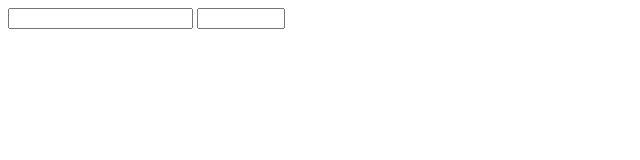
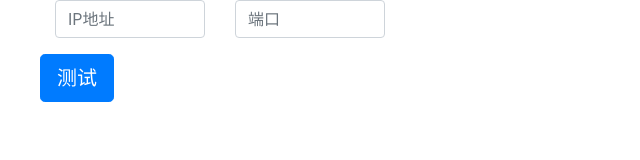
Before and after one commit to lontoken/ctptester, an Electron app: page app/index.html in a window 800 px wide. Shown: the whole page, without its empty margins (0-640 px from the left). Drawn offline with nearby package versions, Linux system fonts and the light colour scheme.

Commit message:
添加页面内容

```diff
--- a/app/index.html
+++ b/app/index.html
@@ -1,13 +1,36 @@
 <!DOCTYPE html>
-<html>
+<html lang="cn">
     <head>
         <meta charset="UTF-8">
         <title>CTP Tester</title>
+        <meta name="viewport" content="width=device-width, initial-scale=1.0">
+
+        <link href="../node_modules/flat-ui/bootstrap/css/bootstrap.css" rel="stylesheet">
+        <link href="../node_modules/flat-ui/css/flat-ui.css" rel="stylesheet">
+
+        <link rel="shortcut icon" href="images/favicon.ico">
     </head>
 <body>
-    <section>
-        <input type="edit" name="ip" id="edt_ip" />
-        <input type="number" name="port" id="edt_port" min="1" max="999999" />
-    </section>
+    <div class="container">
+        <div class="row">
+            <div class="col-md-3">
+                <div class="form-group">
+                    <input type="text" value="" id="edt_ip" placeholder="IP地址" class="form-control" />
+                </div>
+            </div>
+            <div class="col-md-3">
+                <div class="form-group">
+                    <input type="number" value="" name="port" id="edt_ip" min="1" max="999999" placeholder="端口" class="form-control" />
+                </div>
+            </div>
+        </div> <!-- /row -->
+
+        <div  class="row">
+            <div class="form-group">
+                <a href="#but_test" class="btn btn-block btn-lg btn-primary">测试</a>
+            </div>
+
+        </div>
+    </div>
 </body>
 </html>
--- a/package.json
+++ b/package.json
@@ -16,6 +16,7 @@
   "author": "GitHub",
   "license": "CC0-1.0",
   "devDependencies": {
-    "electron-prebuilt": "^0.36.0"
+    "electron-prebuilt": "^0.36.0",
+    "flat-ui": "^2.1.1"
   }
 }
```
Also changed, not shown: app/script/index.js (added), 1 other file. Lines whose indentation alone changed are shown as unchanged.
